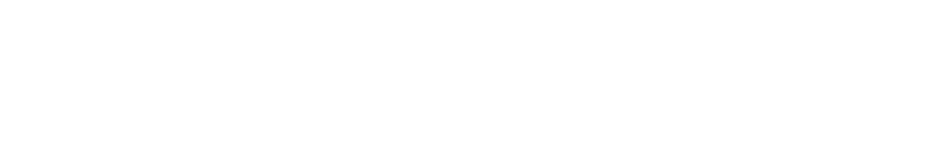
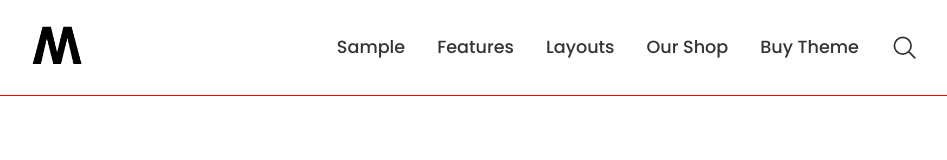
Before and after one commit to sayakongit/monochrome-minimal-website, a plain HTML site: page index.html in a window 1280 px wide. Shown: the whole page, without its empty margins (45-992 px from the left). Drawn offline with nearby package versions, Linux system fonts and the light colour scheme.

Commit message:
completed navbar

```diff
--- a/css/style.css
+++ b/css/style.css
@@ -1,3 +1,5 @@
+@import url('https://fonts.googleapis.com/css2?family=Poppins:wght@100;200;300;400;500;600;700;800&display=swap');
+
 * {
   margin: 0;
   padding: 0;
@@ -7,6 +9,7 @@
 body {
   color: #333;
   line-height: 1.4;
+  font-family: 'Poppins', sans-serif;
 }
 
 a {
@@ -16,3 +19,36 @@ a {
 ul {
   list-style: none;
 }
+
+/* Navbar styles  */
+
+nav {
+  display: flex;
+  justify-content: space-between;
+  align-items: center;
+  padding: 12px 70px;
+  border-bottom: 1px solid red;
+  position: fixed;
+  width: 100%;
+
+}
+
+.navbar ul {
+  display: flex;
+  align-items: center;
+  gap: 32px;
+}
+
+.navbar ul li {
+  font-size: 1.1rem;
+  font-weight: 500;
+  cursor: pointer;
+}
+
+.navbar ion-icon {
+  font-size: 1.7rem;
+}
+
+.logo img {
+  width: 65px;
+}
--- a/index.html
+++ b/index.html
@@ -7,5 +7,28 @@
     <link rel="stylesheet" href="./css/style.css" />
     <title>Monoschrome</title>
   </head>
-  <body></body>
+  <body>
+    <nav>
+      <div class="logo">
+        <img src="./images/logo.png" alt="logo">
+      </div>
+      <div class="navbar">
+        <ul>
+          <li>Sample</li>
+          <li>Features</li>
+          <li>Layouts</li>
+          <li>Our Shop</li>
+          <li>Buy Theme</li>
+          <ion-icon name="search-outline"></ion-icon>
+        </ul>
+      </div>
+
+      <section class="hero">
+
+      </section>
+    </nav>
+
+    <script type="module" src="https://unpkg.com/ionicons@5.5.2/dist/ionicons/ionicons.esm.js"></script>
+    <script nomodule src="https://unpkg.com/ionicons@5.5.2/dist/ionicons/ionicons.js"></script>
+  </body>
 </html>
```
